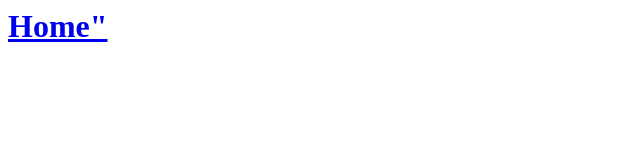
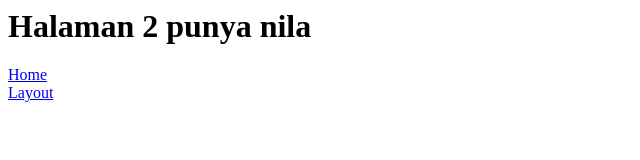
Before and after one commit to nilaayues/nilaayuefitasari.github.io, a plain HTML site: page halaman2.html in a window 1280 px wide. Shown: the whole page, without its empty margins (0-640 px from the left). Drawn offline with Linux system fonts and the light colour scheme.

Commit message:
Update halaman2.html

```diff
--- a/halaman2.html
+++ b/halaman2.html
@@ -1,7 +1,9 @@
 <html>
 <head> </head>
 <body>
-  <h1 " hai...Nilaayuefitasari "</h1>
-  <a href="index.html">Home" </a>
+  <h1> Halaman 2 punya nila </h1>
+  <a href="index.html"> Home </a>
+  <br>
+  <a href="layout.html"> Layout </a>
 </body>
 </html>
```
